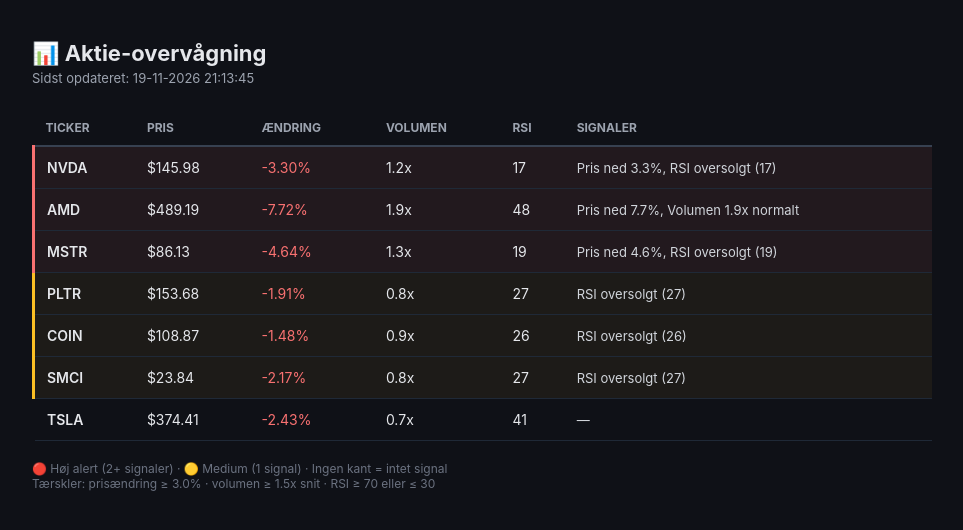
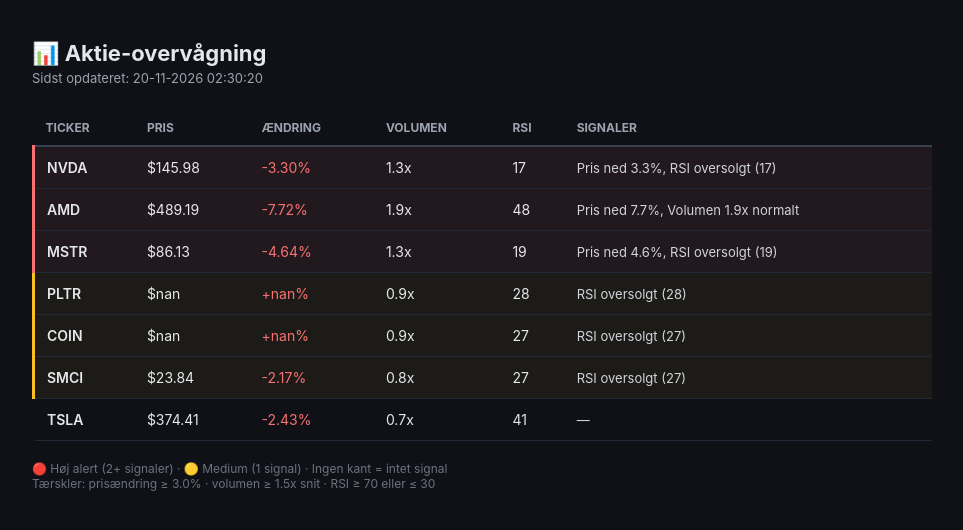
Before and after one commit to jonaskallmayer-cmyk/Stock-monitor, a plain HTML site: page index.html in a window 1280 px wide. Shown: the whole page, without its empty margins (158-1121 px from the left). Drawn offline with Linux system fonts and the light colour scheme.

Commit message:
deploy: 73c3413c51cdaa417ef7cde16b9e26f3617de445

```diff
--- a/index.html
+++ b/index.html
@@ -37,7 +37,7 @@
 </head>
 <body>
     <h1>📊 Aktie-overvågning</h1>
-    <div class="timestamp">Sidst opdateret: 19-11-2026 21:13:45</div>
+    <div class="timestamp">Sidst opdateret: 20-11-2026 02:30:20</div>
     <table>
         <tr>
             <th>Ticker</th>
@@ -52,7 +52,7 @@
             <td class="ticker">NVDA</td>
             <td>$145.98</td>
             <td class="negative">-3.30%</td>
-            <td>1.2x</td>
+            <td>1.3x</td>
             <td>17</td>
             <td class="signals">Pris ned 3.3%, RSI oversolgt (17)</td>
         </tr>
@@ -74,19 +74,19 @@
         </tr>
         <tr class="alert-medium">
             <td class="ticker">PLTR</td>
-            <td>$153.68</td>
-            <td class="negative">-1.91%</td>
-            <td>0.8x</td>
-            <td>27</td>
-            <td class="signals">RSI oversolgt (27)</td>
+            <td>$nan</td>
+            <td class="negative">+nan%</td>
+            <td>0.9x</td>
+            <td>28</td>
+            <td class="signals">RSI oversolgt (28)</td>
         </tr>
         <tr class="alert-medium">
             <td class="ticker">COIN</td>
-            <td>$108.87</td>
-            <td class="negative">-1.48%</td>
+            <td>$nan</td>
+            <td class="negative">+nan%</td>
             <td>0.9x</td>
-            <td>26</td>
-            <td class="signals">RSI oversolgt (26)</td>
+            <td>27</td>
+            <td class="signals">RSI oversolgt (27)</td>
         </tr>
         <tr class="alert-medium">
             <td class="ticker">SMCI</td>
```
